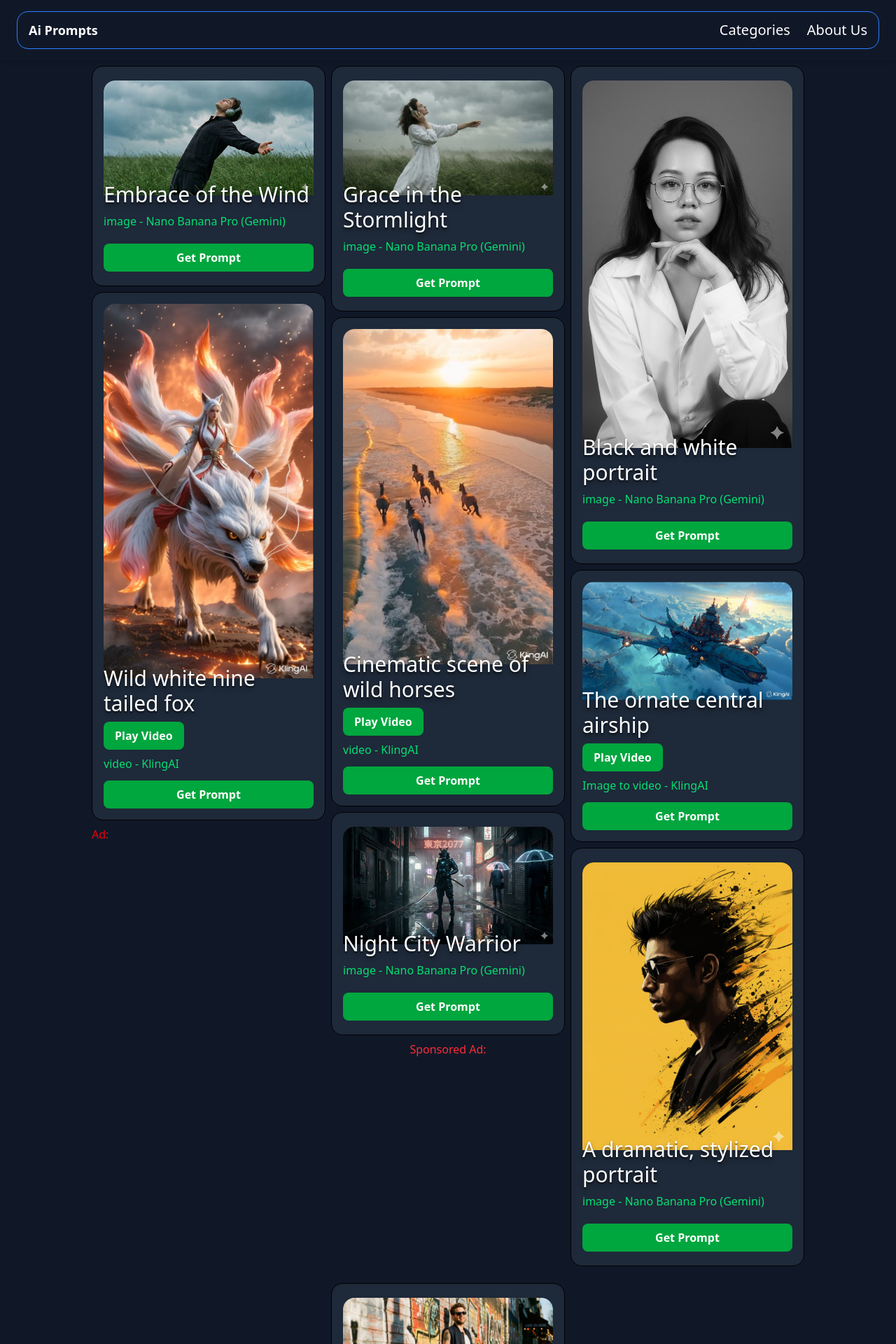
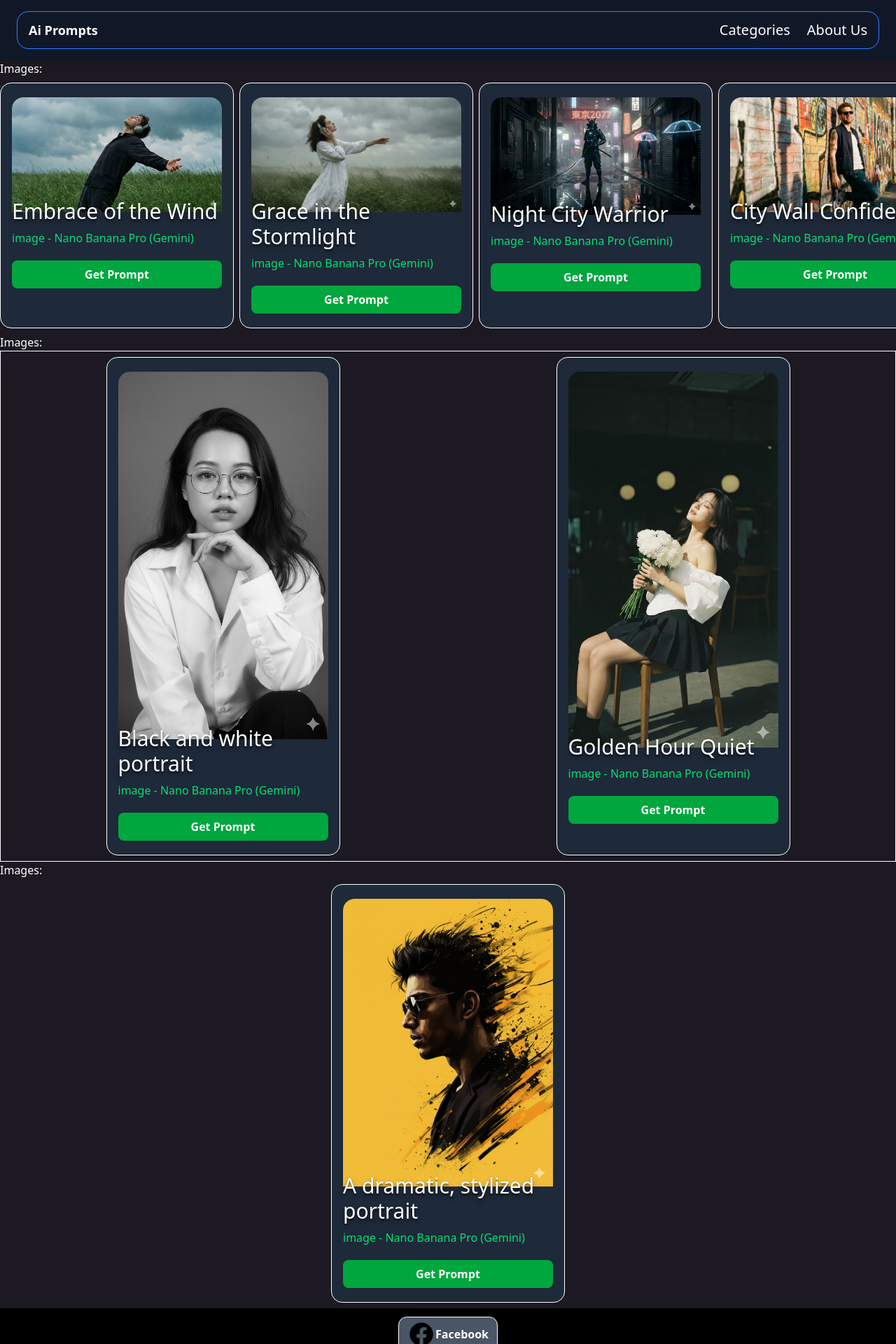
Before and after one commit to NaveenHiranya/AIPrompts, a React (Vite) app: page / in a window 1280 px wide. Shown: the top 1920 px of the page at 70% size. Built offline with nearby package versions, Linux system fonts and the light colour scheme.

Commit message:
new Update

```diff
--- a/index.html
+++ b/index.html
@@ -5,7 +5,12 @@
     <link rel="icon" type="image/svg+xml" href="/vite.svg" />
     <meta name="viewport" content="width=device-width, initial-scale=1.0" />
     <title>AIPrompts</title>
-
+    <style>
+      body{
+        background-color: rgb(28, 25, 35);
+        color: white;
+      }
+    </style>
     <!-- Google AdSense -->
     <script
       async
--- /dev/null
+++ b/public/google97478a9aa80a8c14.html
@@ -0,0 +1 @@
+google-site-verification: google97478a9aa80a8c14.html
--- a/src/App.css
+++ b/src/App.css
@@ -1 +1,10 @@
 @import "tailwindcss";
+/* Hide scrollbar for Chrome, Safari, Edge */
+.no-scrollbar::-webkit-scrollbar {
+  display: none;
+}
+
+/* Hide scrollbar for Firefox */
+.no-scrollbar {
+  scrollbar-width: none;
+}
--- a/src/components/AdUnitHPF.tsx
+++ b/src/components/AdUnitHPF.tsx
@@ -1,26 +1,22 @@
 import { useEffect } from "react";
 
 interface AdUnitHPFProps {
-  id?: string; // unique ID for container
-  className?: string; // optional Tailwind / CSS classes
-  showLabel?: boolean; // optional label above the ad
+  id?: string;
+  className?: string;
+  showLabel?: boolean;
 }
 
 export default function AdUnitHPF({
   id = "ad-hpf",
-  className,
+  className = "",
   showLabel = false,
 }: AdUnitHPFProps) {
   useEffect(() => {
-    // Remove old script if exists
     const oldScript = document.getElementById(`${id}-script`);
     if (oldScript) oldScript.remove();
 
-    // Clear container
     const container = document.getElementById(id);
-    if (container) container.innerHTML = "";
 
-    // Define global atOptions for this ad
     (window as any).atOptions = {
       key: "32b3e414aaf9ed182036eaf0658fad70",
       format: "iframe",
@@ -29,18 +25,17 @@ export default function AdUnitHPF({
       params: {},
     };
 
-    // Create and append the script
     const script = document.createElement("script");
     script.id = `${id}-script`;
     script.type = "text/javascript";
     script.src =
       "//www.highperformanceformat.com/32b3e414aaf9ed182036eaf0658fad70/invoke.js";
     script.async = true;
-    document.body.appendChild(script);
 
-    // Cleanup when component unmounts
+    // 🔥 IMPORTANT: append inside the container, not body
+    container?.appendChild(script);
+
     return () => {
-      if (container) container.innerHTML = "";
       const s = document.getElementById(`${id}-script`);
       if (s) s.remove();
       delete (window as any).atOptions;
@@ -48,9 +43,11 @@ export default function AdUnitHPF({
   }, [id]);
 
   return (
-    <div className="w-full flex flex-col items-center">
-      {showLabel && <p className="text-red-500 mb-2">Sponsored Ad:</p>}
-      <div id={id} className={className}></div>
+    <div className={className}>
+      {showLabel && (
+        <p className="text-red-500 text-sm mb-1">Sponsored Ad:</p>
+      )}
+      <div id={id}></div>
     </div>
   );
 }
--- a/src/data/posts.ts
+++ b/src/data/posts.ts
@@ -1,8 +1,9 @@
 export const posts = [
-  {
+ {
     id: "Embrace-of-the-Wind",
     type: "image",
     imgname: "image_music_boy.jpg",
+    ratio:"small",
     name: "Embrace of the Wind",
     description: "image - Nano Banana Pro (Gemini)",
     prompt:
@@ -12,6 +13,7 @@ export const posts = [
   {
     id: "Wild-white-nine-tailed-fox",
     type: "video",
+    ratio:"large",
     videoname: "ninetailfox.webm",
     name: "Wild white nine tailed fox",
     description: "video - KlingAI",
@@ -23,6 +25,7 @@ export const posts = [
     id: "Grace-in-the-Stormlight",
     type: "image",
     imgname: "image_music_girl.jpg",
+    ratio:"small",
     name: "Grace in the Stormlight",
     description: "image - Nano Banana Pro (Gemini)",
     prompt:
@@ -32,6 +35,7 @@ export const posts = [
   {
     id: "Cinematic-scene-of-wild-horses",
     type: "video",
+    ratio:"large",
     videoname: "horses_4.webm",
     name: "Cinematic scene of wild horses",
     description: "video - KlingAI",
@@ -43,6 +47,7 @@ export const posts = [
     id: "Night-City-Warrior",
     type: "image",
     imgname: "samurai_4.jpg",
+    ratio:"small",
     name: "Night City Warrior",
     description: "image - Nano Banana Pro (Gemini)",
     prompt:
@@ -53,6 +58,7 @@ export const posts = [
     id: "Black-and-white-portrait",
     type: "image",
     imgname: "image_drawed_2.jpg",
+    ratio:"large",
     name: "Black and white portrait",
     description: "image - Nano Banana Pro (Gemini)",
     prompt:
@@ -63,6 +69,7 @@ export const posts = [
     id: "The-ornate-central-airship",
     type: "video",
     videoname: "Theornate2.webm",
+    ratio:"small",
     name: "The ornate central airship",
     description: "Image to video - KlingAI",
     prompt:
@@ -73,6 +80,7 @@ export const posts = [
     id: "A-dramatic-stylized-portrait",
     type: "image",
     imgname: "Art_design.jpg",
+    ratio:"medium",
     name: "A dramatic, stylized portrait",
     description: "image - Nano Banana Pro (Gemini)",
     prompt:
@@ -83,6 +91,7 @@ export const posts = [
     id: "City-Wall-Confidence",
     type: "image",
     imgname: "image_drawed_1.jpg",
+    ratio:"small",
     name: "City Wall Confidence",
     description: "image - Nano Banana Pro (Gemini)",
     prompt:
@@ -93,6 +102,7 @@ export const posts = [
     id: "Golden-Hour-Quiet",
     type: "image",
     imgname: "flower_girl_3.jpg",
+    ratio:"large",
     name: "Golden Hour Quiet",
     description: "image - Nano Banana Pro (Gemini)",
     prompt:
@@ -103,6 +113,7 @@ export const posts = [
     id: "The-temporal-fractal-of-a-weeping-willow",
     type: "video",
     videoname: "The_temporal_fractal.webm",
+    ratio:"large",
     name: "The temporal fractal of a weeping willow",
     description: "Image to video - KlingAI",
     prompt:
--- /dev/null
+++ b/src/data/prompts.ts
@@ -0,0 +1,4 @@
+export const prompts = [
+    {name:"naveen",age: "3"},
+    {name:"kamal",age:"3"}
+];
--- a/src/pages/Home.tsx
+++ b/src/pages/Home.tsx
@@ -1,101 +1,55 @@
 import "../App.css";
 import Post from "../components/Post";
-import VideoPost from "../components/VideoPost";
-import AdUnit50 from "../components/AdUnit50";
-import AdUnitG from "../components/AdUnitG";
-import AdUnitHPF from "../components/AdUnitHPF";
+// import VideoPost from "../components/VideoPost";
+// import AdUnit50 from "../components/AdUnit50";
+// import AdUnitG from "../components/AdUnitG";
+// import AdUnitHPF from "../components/AdUnitHPF";
 
 import Header from "../components/Header";
 import whatsapp from "../assets/PostImages/whatsapp.svg";
 import facebook from "../assets/PostImages/facebook.svg";
 
+import {posts} from "../data/posts";
+// import AdUnit50 from "../components/AdUnit50";
+
 export default function App() {
   return (
     <>
       <Header />
-
-      <div className="flex flex-wrap justify-center gap-2 bg-gray-900">
-        {/* 1 */}
-        <div className="overflow-y-auto">
-          <Post
-            imgname="image_music_boy.jpg"
-            name="Embrace of the Wind"
-            link="Embrace-of-the-Wind"
-          />
-
-          <VideoPost
-            name="Wild white nine tailed fox"
-            videoname="ninetailfox.webm"
-            link="Wild-white-nine-tailed-fox"
-          />
-
-          <AdUnit50 />
+      <div>
+        <p>Images:</p>
+        <div className="flex gap-2 flex-nowrap overflow-x-scroll no-scrollbar">
+          {posts.map(
+            (post) =>
+              post.imgname &&
+              post.ratio === "small" && (
+                <Post name={post.name} imgname={post.imgname} link={post.id} />
+              )
+          )}
         </div>
-
-        {/* 2 */}
-        <div className="overflow-y-auto">
-          <Post
-            imgname="image_music_girl.jpg"
-            name="Grace in the Stormlight"
-            link="Grace-in-the-Stormlight"
-          />
-
-          <VideoPost
-            name="Cinematic scene of wild horses"
-            videoname="horses_4.webm"
-            link="Cinematic-scene-of-wild-horses"
-          />
-
-          <Post
-            imgname="samurai_4.jpg"
-            name="Night City Warrior"
-            link="Night-City-Warrior"
-          />
-
-          <AdUnitHPF id="ad1" className="mx-auto my-4" showLabel={true} />
+      </div>
+      <div>
+        <p>Images:</p>
+        <div className="flex gap-2 border flex-nowrap overflow-x-auto">
+          {posts.map(
+            (post) =>
+              post.imgname &&
+              post.ratio === "large" && (
+                <Post name={post.name} imgname={post.imgname} link={post.id} />
+              )
+          )}
         </div>
-
-        {/* 3 */}
-        <div className="overflow-y-auto">
-          <Post
-            imgname="image_drawed_2.jpg"
-            name="Black and white portrait"
-            link="Black-and-white-portrait"
-          />
-
-          <VideoPost
-            name="The ornate central airship"
-            videoname="Theornate2.webm"
-            link="The-ornate-central-airship"
-          />
-
-          <Post
-            imgname="Art_design.jpg"
-            name="A dramatic, stylized portrait"
-            link="A-dramatic-stylized-portrait"
-          />
-        </div>
-
-        {/* 4 */}
-        <div className="overflow-y-auto">
-          <Post
-            imgname="image_drawed_1.jpg"
-            name="City Wall Confidence"
-            link="City-Wall-Confidence"
-          />
-
-          <Post
-            imgname="flower_girl_3.jpg"
-            name="Golden Hour Quiet"
-            link="Golden-Hour-Quiet"
-          />
-
-          <VideoPost
-            name="The temporal fractal of a weeping willow"
-            videoname="The_temporal_fractal.webm"
-            link="The-temporal-fractal-of-a-weeping-willow"
-          />
-          <AdUnitG />
+      </div>
+      <div>
+        <p>Images:</p>
+        <div className="flex gap-2 flex-wrap">
+          {posts.map(
+            (post) =>
+              post.imgname &&
+              post.ratio === "medium" && (
+                <Post name={post.name} imgname={post.imgname} link={post.id} />
+              )
+          )}
         </div>
       </div>
 
--- /dev/null
+++ b/src/pages/Info.tsx
@@ -0,0 +1,7 @@
+function Info(){
+    return(
+        <p>This is page info</p>
+    )
+}
+
+export default Info;
--- a/src/routes/AppRoutes.tsx
+++ b/src/routes/AppRoutes.tsx
@@ -5,6 +5,7 @@ import Contact from "../pages/Contact";
 import NotFound from "../pages/NotFound";
 import Post from "../pages/Post";
 import Categories from "../pages/Categories";
+import Info from "../pages/Info";
 
 export default function AppRoutes() {
   return (
@@ -14,6 +15,7 @@ export default function AppRoutes() {
       <Route path="/categories" element={<Categories />} />
       <Route path="/contact" element={<Contact />} />
       <Route path="/post/:id" element={<Post />} />
+      <Route path="/Info" element={<Info />} />
       <Route path="*" element={<NotFound />} />
     </Routes>
   );
```
